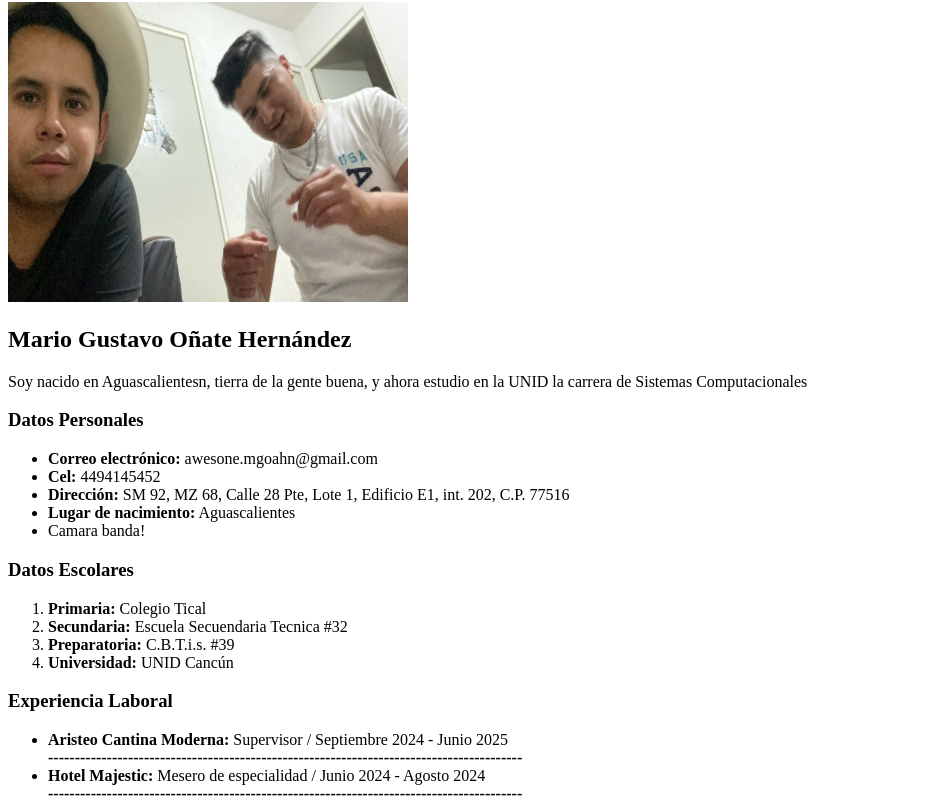
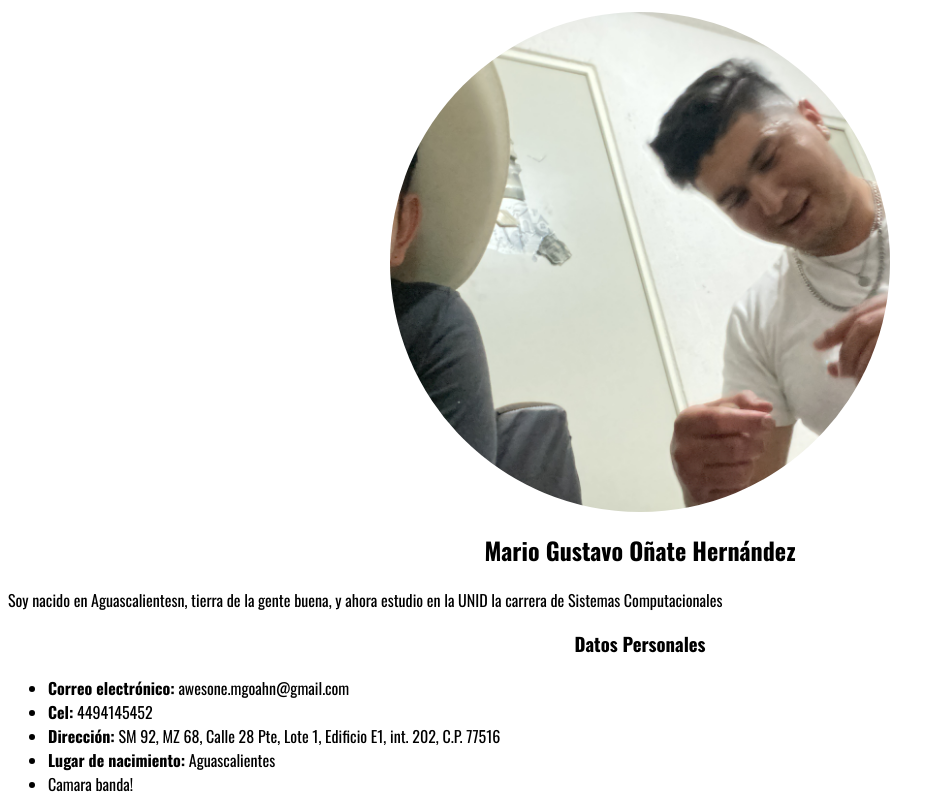
Before and after one commit to GustavoOnate/Ingenieria-de-software, a plain HTML site: page index.html in a window 1280 px wide. Shown: the part 78-874 px from the top of the page, without its empty margins (0-945 px from the left). Drawn offline with nearby package versions, Linux system fonts and the light colour scheme.

Commit message:
Agregar Google Fonts

```diff
--- a/style.css
+++ b/style.css
@@ -3,9 +3,28 @@ Etiqueta, ejem: nombre de la etiqueta {propiedad: valor;}
 ID ejem: #nombreID
 Clases ejem: .nombreClase
 */
+@import url('https://fonts.googleapis.com/css2?family=Oswald:wght@200..700&display=swap');
 
-h1 {
+body{
+    font-family: "Oswald", sans-serif;
+}
+
+h1, h2, h3 {
     /*color: blue;*/
     text-align: center;
     /*font-family: Arial, Helvetica, sans-serif;*/
 }
+img {
+    display: block;
+    margin: auto;
+    border-radius: 50%;
+    width: 500px;
+    height: 500px;
+    object-fit: cover;
+    transition: all 0.5s ease;
+    overflow: hidden ; /*Tiene que llevar un width y height definido para que funcione el overflow:hidden*/
+}
+
+img:hover {
+transform: scale(1.1);
+}
```
